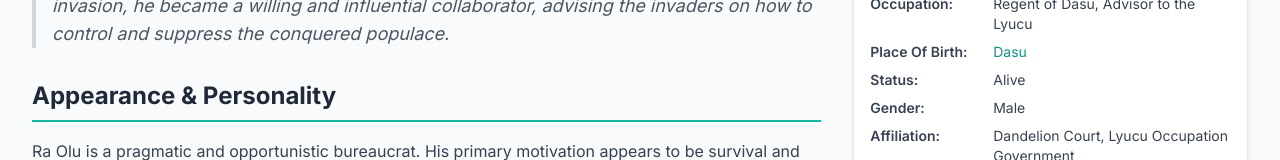
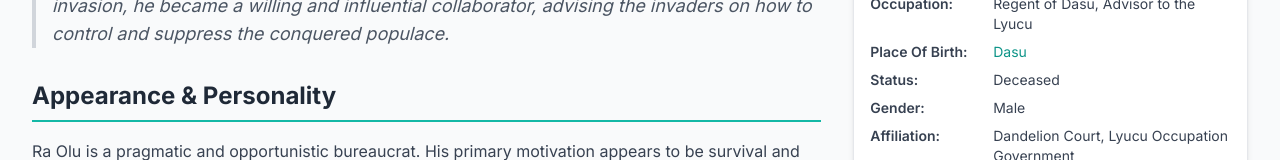
Before and after one commit to arman-101/dandelion-wiki, a Next.js app: page /characters/ra-olu in a window 1280 px wide. Shown: the part 271-431 px from the top of the page. Built offline with nearby package versions, Linux system fonts and the light colour scheme.

Commit message:
fix raolu

```diff
--- a/app/characters/ra-olu/page.tsx
+++ b/app/characters/ra-olu/page.tsx
@@ -4,7 +4,7 @@
 import type { Metadata } from 'next';
 import { Character } from '../../data/wiki-data';
 import { generateCharacterMetadata } from '@/app/utils/metadata';
-import RaOluClient from './RaOluClient.tsx';
+import RaOluClient from './RaOluClient';
 
 const characterData: Character = {
     name: "Ra Olu",
@@ -14,7 +14,7 @@ const characterData: Character = {
         aliases: "The Collaborator",
         occupation: "Regent of Dasu, Advisor to the Lyucu",
         placeOfBirth: { text: "Dasu", link: "/places/dasu" },
-        status: "Alive",
+        status: "Deceased",
         gender: "Male",
         affiliation: "Dandelion Court, Lyucu Occupation Government",
         nationality: { text: "Dasu", link: "/places/dasu" },
```
